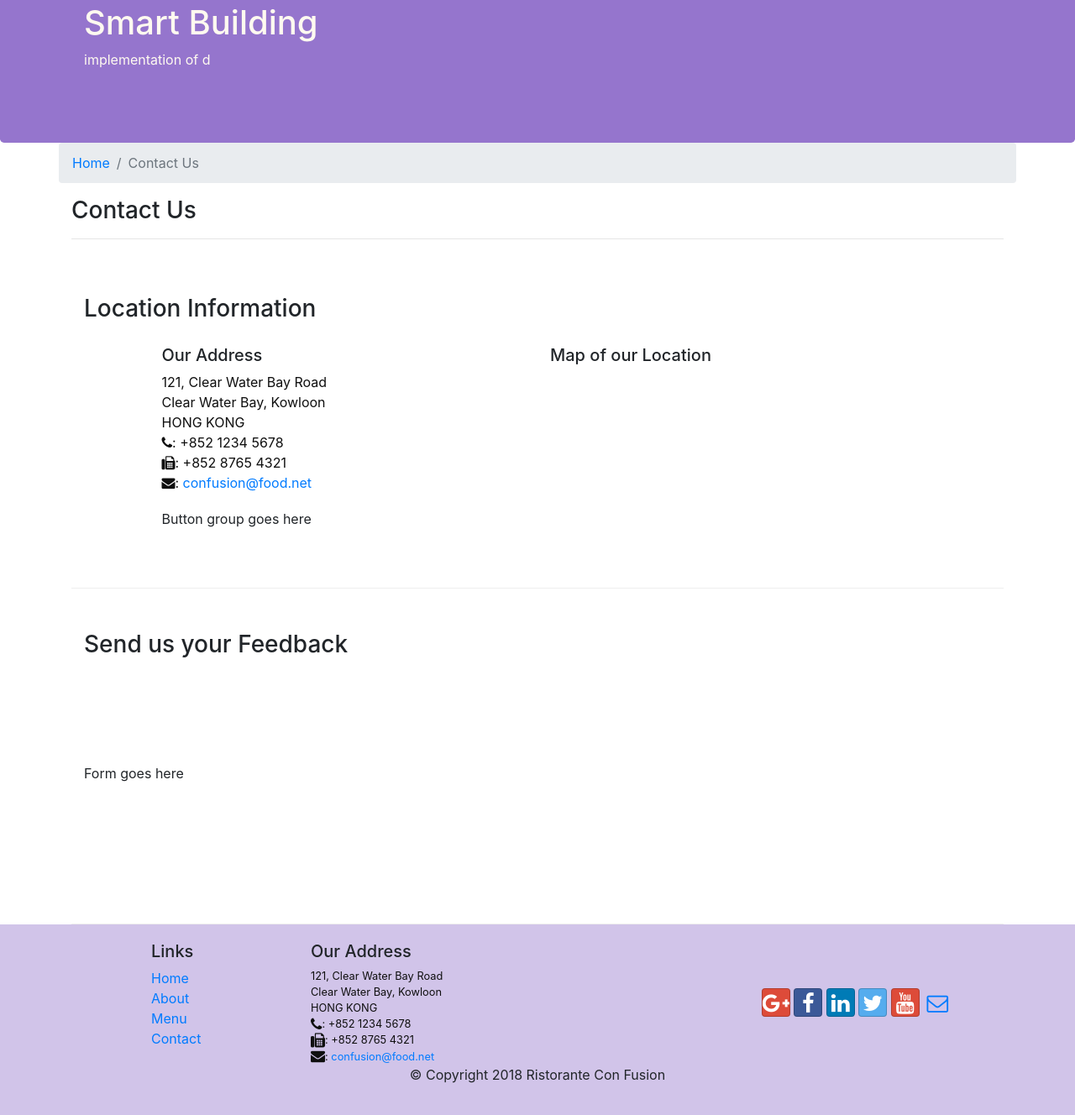
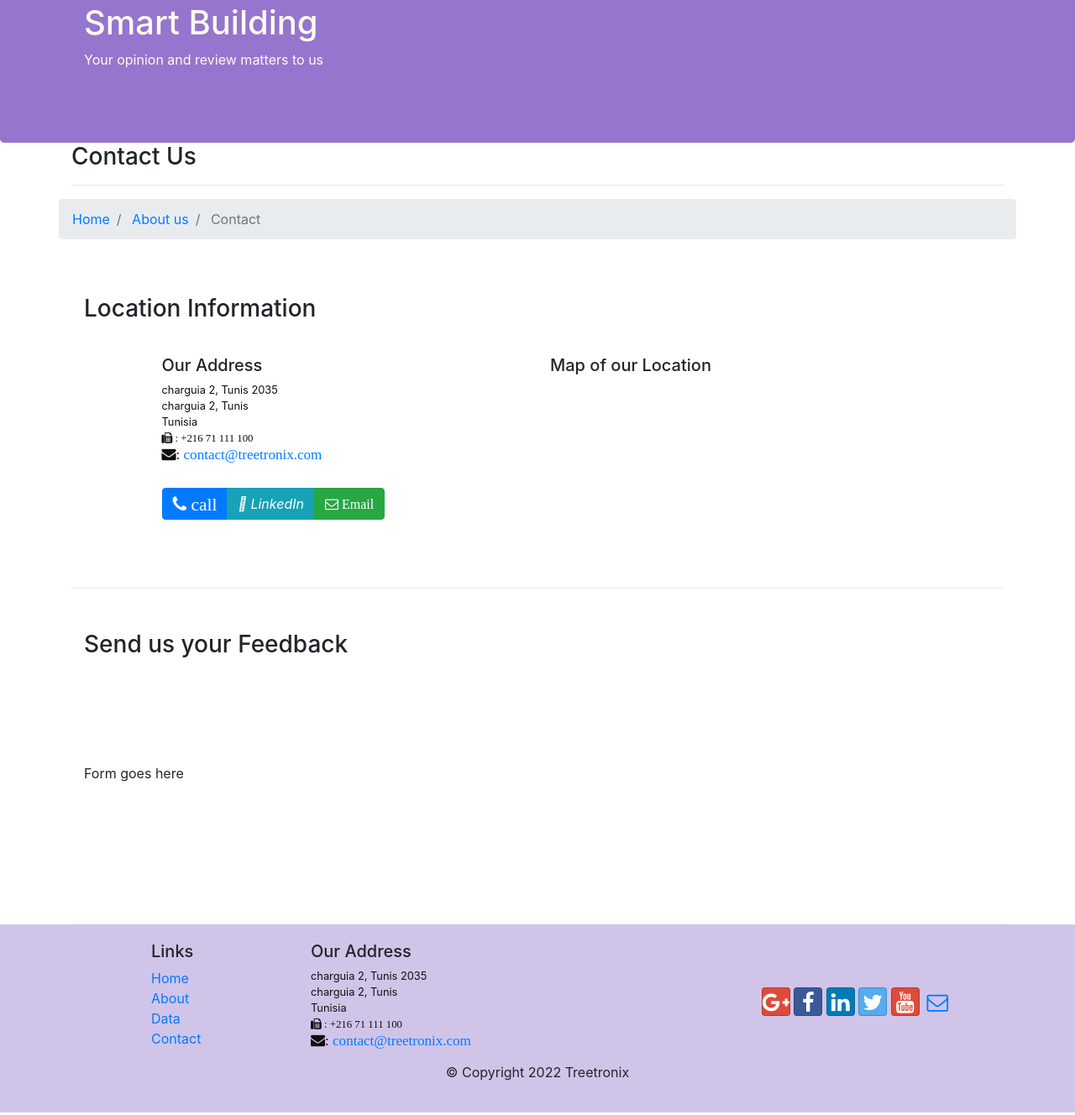
Before and after one commit to nourchouchene/bootstrap, a website: page contactus.html in a window 1280 px wide. Shown: the part 117-1445 px from the top of the page at 84% size. Drawn offline with nearby package versions, Linux system fonts and the light colour scheme.

Commit message:
add button and enjoy our page

```diff
--- a/contactus.html
+++ b/contactus.html
@@ -10,7 +10,7 @@
     <link rel="stylesheet" href="node_modules/bootstrap/dist/css/bootstrap.min.css">
         <link rel="stylesheet" href="node_modules/bootstrap-social/bootstrap-social.css" >
         <link rel="stylesheet" href="node_modules/font-awesome/css/font-awesome.min.css " >
-    <link rel="stylesheet" href=" CSS/style.css " >
+        <link  href=" CSS/style.css   " rel="stylesheet" >
 
 
 
@@ -50,7 +50,7 @@
                 <div class = "row row-header ">
                     <div class = "col-12 col sm-6">
                         <h1>Smart Building </h1>
-                        <p>implementation of d
+                        <p>Your opinion and review matters to us
                             </p>
                     </div>
                     <div class = " col-12 col-sm">
@@ -60,16 +60,32 @@
         </header>
 
 
-    <div class="container">
-        <div class="row">
-            <ol class="col-12 breadcrumb">
-                <li class="breadcrumb-item"><a href="./index.html">Home</a></li>
-                <li class="breadcrumb-item active">Contact Us</li>
-            </ol>
-            <div class="col-12">
+        <div class = "container">
+
+            <!-- paragraphe 1 -->
+
+         <div class = "row  align-items-center">
+
+             <div class="col-12" >
                 <h3>Contact Us</h3>
                 <hr>
              </div>
+             <ol class = "col-12 breadcrumb  " >
+               <li class = "breadcrumb-item  ">
+                    <a href = "./index.html"> Home</a>
+
+               </li>
+               <li class = "breadcrumb-item ">
+                   <a href =" ./about.html"> About us</a>
+
+
+            </li>
+
+                <li class =" breadcrumb-item active">
+                 Contact
+                </li>
+             </ol>
+
          </div>
 
         <div class="row row-content">
@@ -78,21 +94,29 @@
            </div>
             <div class="col-12 col-sm-4 offset-sm-1">
                    <h5>Our Address</h5>
-                    <address style="font-size: 100%">
-		              121, Clear Water Bay Road<br>
-		              Clear Water Bay, Kowloon<br>
-		              HONG KONG<br>
-		              <i class="fa fa-phone"></i>: +852 1234 5678<br>
-		              <i class="fa fa-fax"></i>: +852 8765 4321<br>
-		              <i class="fa fa-envelope"></i>:
-                        <a href="mailto:confusion@food.net">confusion@food.net</a>
+                   <address>
+                    charguia 2, Tunis 2035<br>
+                    charguia 2, Tunis<br>
+                     Tunisia<br>
+
+                     <i class="fa fa-fax da-lg"> : +216  71 111 100 </i> <br>
+                     <i class ="fa fa-envelope fa-lg">: <a href="mailto:confusion@food.net">contact@treetronix.com</a> </i>
                </address>
             </div>
             <div class="col-12 col-sm-6 offset-sm-1">
                 <h5>Map of our Location</h5>
             </div>
+
+             <!-- Button  -->
+
             <div class="col-12 col-sm-11 offset-sm-1">
-                Button group goes here
+                <div class ="btn-group"  role="group">
+                <a role ="button" class="btn btn-primary" href="tel:+216 71 111 100 " ><i class=" fa fa-phone fa-lg"> call </i> </a>
+                <a role ="button" class="btn btn-info" href="https://www.linkedin.com/company/treetronix/about/ " ><i class=" fa-linkedin-square"> LinkedIn </i> </a>
+                <a role ="button" class ="btn btn-success" href ="https://mail.google.com/"> <i class = "fa fa-envelope-o "> Email </i>
+
+                </a>
+            </div>
             </div>
         </div>
 
@@ -115,22 +139,21 @@
                 <div class="col-4 offset-1 col-sm-2">
                     <h5>Links</h5>
                     <ul class="list-unstyled">
-                        <li><a href="#">Home</a></li>
-                        <li><a href="#">About</a></li>
-                        <li><a href="#">Menu</a></li>
+                        <li><a href="./index.html">Home</a></li>
+                        <li><a href="./about.html">About</a></li>
+                        <li><a href="#">Data</a></li>
                         <li><a href="#">Contact</a></li>
                     </ul>
                 </div>
                 <div class="col-7 col-sm-5">
                     <h5>Our Address</h5>
                     <address>
-		              121, Clear Water Bay Road<br>
-		              Clear Water Bay, Kowloon<br>
-		              HONG KONG<br>
-                      <i class="fa fa-phone fa-lg"></i>: +852 1234 5678<br>
-                      <i class="fa fa-fax fa-lg"></i>: +852 8765 4321<br>
-                      <i class="fa fa-envelope fa-lg"></i>:
-                      <a href="mailto:confusion@food.net">confusion@food.net</a>
+                        charguia 2, Tunis 2035<br>
+                        charguia 2, Tunis<br>
+		                 Tunisia<br>
+
+                         <i class="fa fa-fax da-lg"> : +216  71 111 100 </i> <br>
+                         <i class ="fa fa-envelope fa-lg">: <a href="mailto:confusion@food.net">contact@treetronix.com</a> </i>
 		           </address>
                 </div>
                 <div class="col-12 col-sm-4 align-self-center">
@@ -146,7 +169,7 @@
            </div>
            <div class="row justify-content-center">
                 <div class="col-auto">
-                    <p>© Copyright 2018 Ristorante Con Fusion</p>
+                    <p>© Copyright 2022 Treetronix</p>
                 </div>
            </div>
         </div>
--- a/package.json
+++ b/package.json
@@ -11,7 +11,7 @@
   "author": "",
   "license": "ISC",
   "devDependencies": {
-    "lite-server": "^2.3.0"
+    "lite-server": "^2.6.1"
   },
   "dependencies": {
     "bootstrap": "^4.0.0",
```
Also changed, not shown: about.html (+9 -2 lines), index.html (+5 -1 lines), 1 other file. Lines whose indentation alone changed are shown as unchanged.
